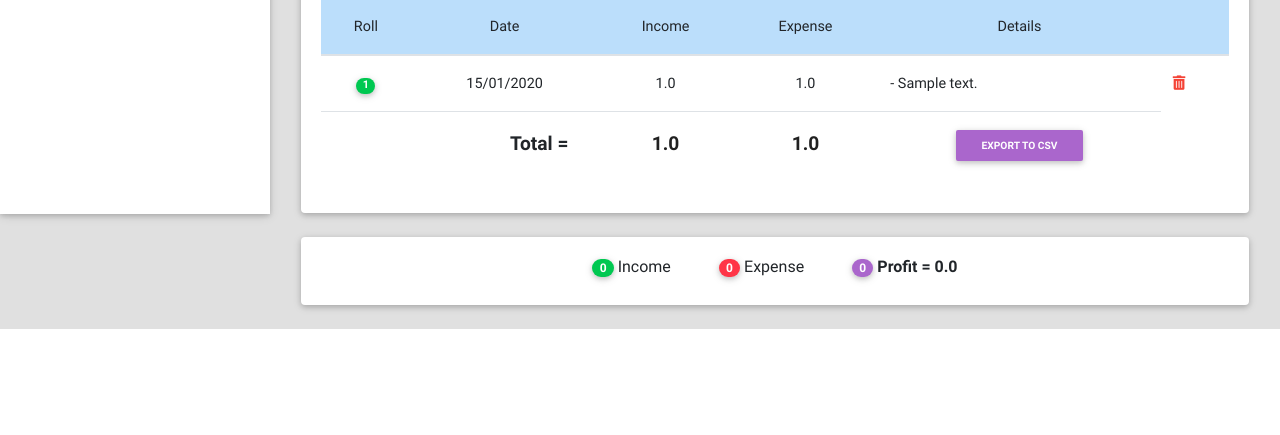
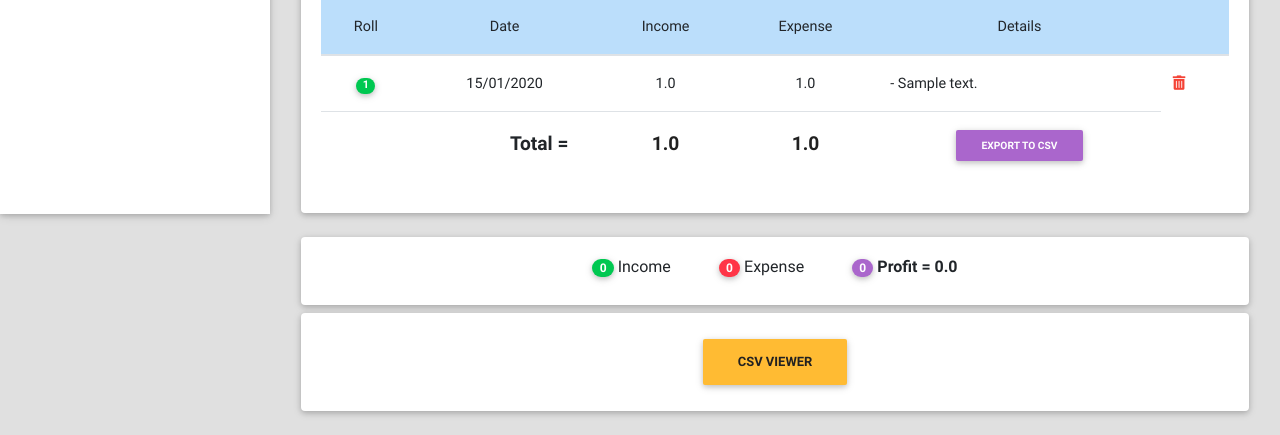
Before and after one commit to ridhun55/Rams_Rehab__04-09-2021, a Django app: page /administration/add_account in a window 1280 px wide. Shown: the part 586-1021 px from the top of the page. Before the commit the page ends 915 px from the top, so only its background shows below. Run offline with Django 3.2, Linux system fonts and the light colour scheme; a user stored in the database is signed in; tables that the repository leaves empty hold one stand-in row (values such as "Sample post"); some libraries are stand-ins or nearby versions.

Commit message:
add add csv reader button

```diff
--- a/AdministrationApp/templates/administration/forms/add_account.html
+++ b/AdministrationApp/templates/administration/forms/add_account.html
@@ -144,6 +144,11 @@
                   <h6><span class="badge badge-secondary badge-pill pull-right">{{0}}</span> <strong>Profit = {{ profit }}</strong> </h6>
                </div>
             </div>
+            <div class="card mt-2">
+               <div class=" d-flex card-body justify-content-between mx-auto">
+                  <a target="_blank" class="btn text-dark btn-warning" href="https://limonte.github.io/csv-viewer-online/"><b>CSV Viewer</b></a>
+               </div>
+            </div>
          </div>
          {% else %}
          <div class="col-md-12 mb-4">
--- a/MyProject/settings.py
+++ b/MyProject/settings.py
@@ -7,9 +7,9 @@ BASE_DIR = Path(__file__).resolve().parent.parent
 
 SECRET_KEY = 'django-insecure-1219nd*vwk=bjyl)q*@)u68b+evg!q*ng#+muh7xx8d4=znum7'
 
-DEBUG = True
+DEBUG = False
 
-ALLOWED_HOSTS = []
+ALLOWED_HOSTS = ['*']
 
 
 INSTALLED_APPS = [
```
